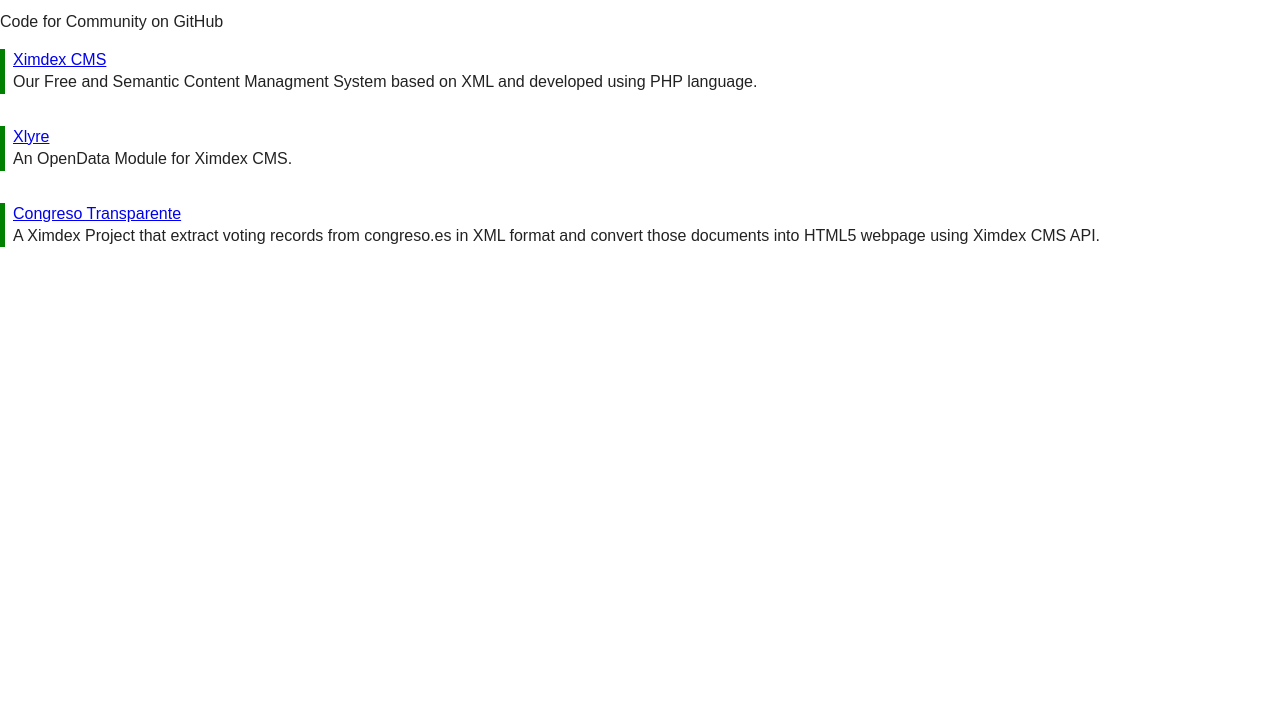
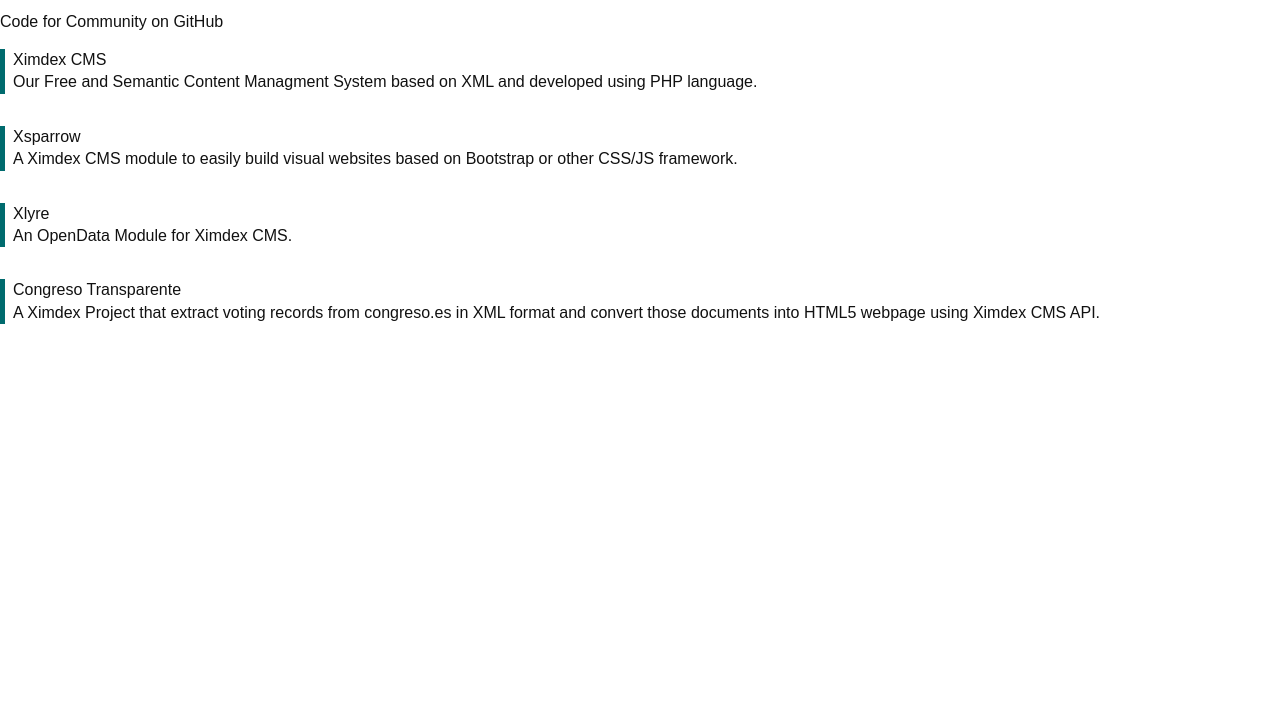
Before and after one commit to XIMDEX/ximdex.github.io, a plain HTML site: page index.html in a window 1280 px wide. Shown: the part 77-800 px from the top of the page. Drawn offline with nearby package versions, Linux system fonts and the light colour scheme.

Commit message:
Adding Xsparrow info

```diff
--- a/css/main.css
+++ b/css/main.css
@@ -97,6 +97,11 @@
    Author's custom styles
    ========================================================================== */
 
+body {
+    background-color: #fff;
+    color: #111;
+}
+
 .headline {
 
 }
@@ -114,7 +119,7 @@
 }
 
 .projects > .project {
-    border-left: 5px solid green;
+    border-left: 5px solid #006b6e;
     margin-bottom: 2em;
     padding-left: 0.5em;
 }
@@ -129,6 +134,16 @@
 
 .projects > .project > .desc {
 
+}
+
+a {
+    color: #111;
+    text-decoration: none;
+}
+
+a:hover {
+    color: #111;
+    text-decoration: underline;
 }
 
 /* ==========================================================================
--- a/index.html
+++ b/index.html
@@ -6,11 +6,9 @@
     <head>
         <meta charset="utf-8">
         <meta http-equiv="X-UA-Compatible" content="IE=edge">
-        <title></title>
+        <title>Ximdex on GitHub</title>
         <meta name="description" content="">
         <meta name="viewport" content="width=device-width, initial-scale=1">
-
-        <!-- Place favicon.ico and apple-touch-icon.png in the root directory -->
 
         <link rel="stylesheet" href="css/normalize.css">
         <link rel="stylesheet" href="css/main.css">
@@ -30,6 +28,10 @@
             <div class="project">
                 <div class="title"><a href="http://github.com/ximdex/ximdex">Ximdex CMS</a></div>
                 <div class="desc">Our Free and Semantic Content Managment System based on XML and developed using PHP language.</div>
+            </div>
+            <div class="project">
+                <div class="title"><a href="http://github.com/ximdex/xparrow">Xsparrow</a></div>
+                <div class="desc">A Ximdex CMS module to easily build visual websites based on Bootstrap or other CSS/JS framework.</div>
             </div>
             <div class="project">
                 <div class="title"><a href="http://github.com/ximdex/xlyre">Xlyre</a></div>
```
